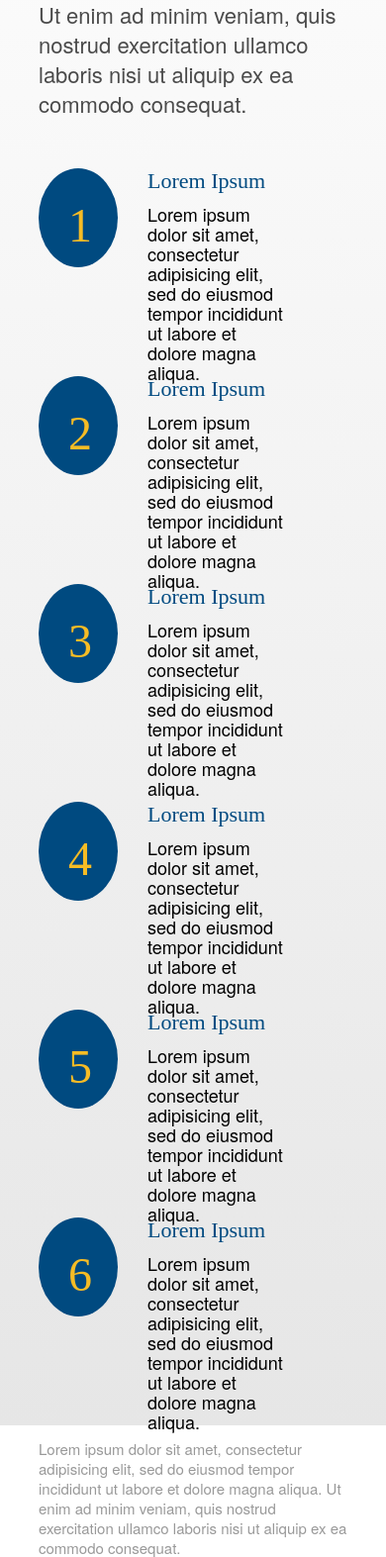
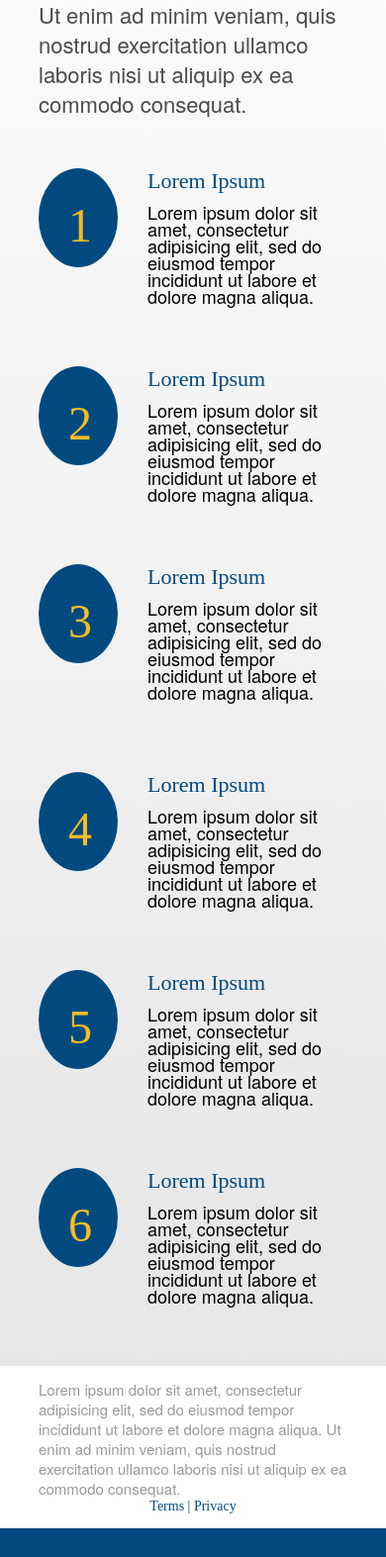
Before and after one commit to samueljshih/LTV, a PHP site: page / in a window 390 px wide. Shown: the part 1031-2604 px from the top of the page at 99% size. After the commit the page ends 2575 px from the top, so only its background shows below. Run offline with PHP 8.4, Linux system fonts and the light colour scheme.

Commit message:
more media query

```diff
--- a/css/landing-page.css
+++ b/css/landing-page.css
@@ -488,3 +488,19 @@ footer {
         justify-content: center;
     }
 }
+
+@media (max-width:1180px) {
+
+    .point {
+        margin-bottom: 100px;
+    }
+
+    .point-description {
+        font-size: 18px;
+        line-height: 17px;
+    }
+
+    .point-right {
+        margin-right: 0;
+    }
+}
```
